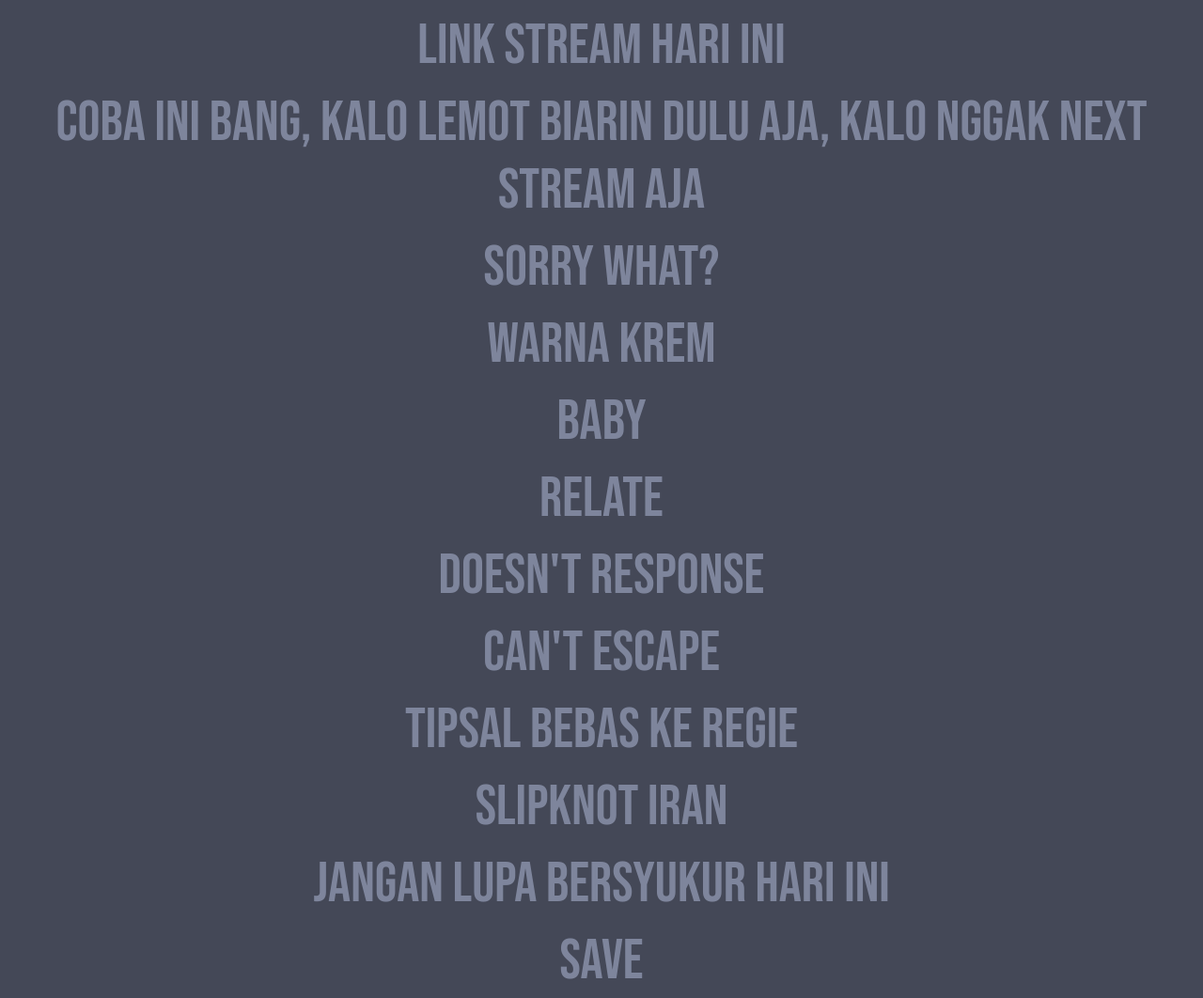
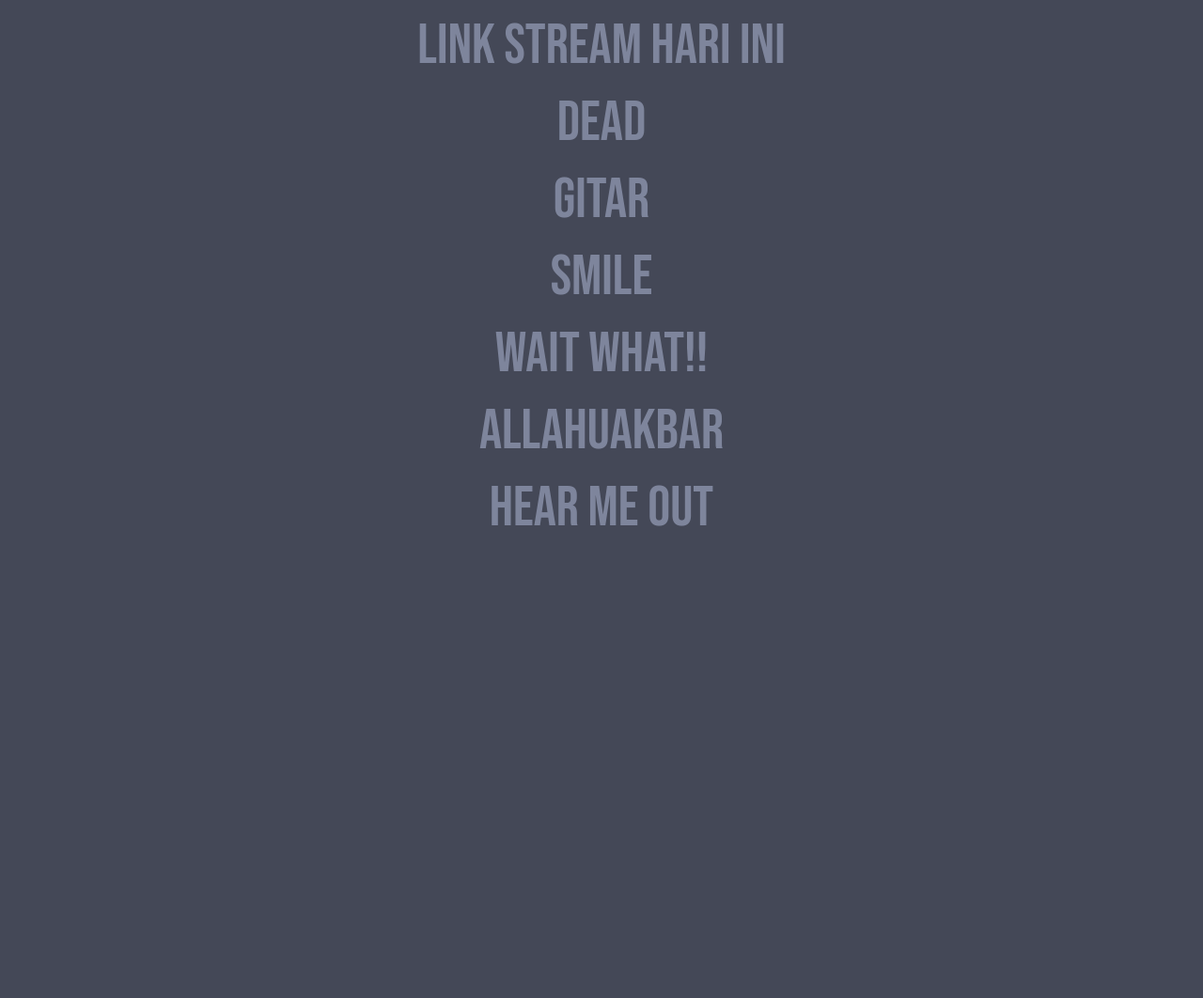
Before and after one commit to Stefanindito/MINDAM-RANDOM, a plain HTML site: page link.html in a window 1280 px wide. Shown: the part 117-1179 px from the top of the page at 94% size. Drawn offline with Linux system fonts and the light colour scheme.

Commit message:
Update link.html

```diff
--- a/link.html
+++ b/link.html
@@ -167,17 +167,12 @@
     </nav>
 <div class="links">
     <div class="contact">Link Stream Hari Ini</div>
-    <div class="contact"><a href="https://stefanindito.github.io/JKT48-Random-Game/" target="_blank"> Coba ini bang, kalo lemot biarin dulu aja, kalo nggak next stream aja</a></div>
-    <div class="contact"><a href="https://www.instagram.com/reel/C_3Z8E7y6Rh/?igsh=MW96YnBwYzd4cTU1cg==" target="_blank"> Sorry what?</a></div>
-    <div class="contact"><a href="https://www.instagram.com/reel/DAajpeipPi3/?igsh=MWNsYTY5OWZvdjByZg==" target="_blank">Warna krem</a></div>
-    <div class="contact"><a href="https://www.instagram.com/reel/DAbYFSeOn9m/?igsh=MTEwNTYzNXp4cDFybA==" target="_blank">Baby</a></div>
-    <div class="contact"><a href="https://www.instagram.com/reel/DAaCbaJOZvG/?igsh=ejJwbGV6d3lzOHpi" target="_blank"> Relate</a></div>
-    <div class="contact"><a href="https://www.instagram.com/reel/DALlcTlOMHr/?igsh=MWE4eG02bXRkcTBpeQ==" target="_blank"> Doesn't Response</a></div>
-    <div class="contact"><a href="https://www.instagram.com/reel/DAHwRGaRHyP/?igsh=aTVnOGhoaGtvcGhr" target="_blank"> Can't Escape</a></div>
-    <div class="contact"><a href="https://www.instagram.com/reel/C6idII8PqNk/?igsh=MWQzbWc1aTB1bDdsZw==/" target="_blank">tipsal bebas ke regie</a></div>
-    <div class="contact"><a href="https://www.instagram.com/reel/C-IQxvsAYPx/?igsh=OWtkbWQ1Z2Nudnl5" target="_blank">Slipknot Iran</a></div>
-    <div class="contact"><a href="https://www.instagram.com/reel/DANm7HYI2EI/?igsh=MXhhNzRsMDJicWg3" target="_blank">jangan lupa bersyukur hari ini</a></div>
-    <div class="contact"><a href="https://www.instagram.com/reel/DANg9bzME3m/?igsh=aW9ndnZxY2hna3Bt" target="_blank">Save</a></div>
+    <div class="contact"><a href="https://www.instagram.com/reel/C-pW7DVSoUF/?igsh=M21oa2ZweGg2bHpi" target="_blank">Dead</a></div>
+    <div class="contact"><a href="https://www.instagram.com/reel/DAXyD21s_Xe/?igsh=YTJtbG5rMnJza2Ix" target="_blank">gitar</a></div>
+    <div class="contact"><a href="https://www.instagram.com/reel/DB4lPZ-Cp9B/?igsh=MW42cmluNTE2bGFyNA==" target="_blank">smile</a></div>
+    <div class="contact"><a href="https://www.instagram.com/reel/DAtapooI__K/?igsh=dXllN3d6NjAyYWFz" target="_blank">wait what!!</a></div>
+    <div class="contact"><a href="https://www.instagram.com/reel/DAY1DhnojtS/?igsh=MWM5eW81dnIwM2UxNQ==" target="_blank"> Allahuakbar</a></div>
+    <div class="contact"><a href="https://www.instagram.com/reel/DBXYTZ8SgVp/?igsh=bmxkN3Rhb290dHB6" target="_blank">Hear me out</a></div>
 </div>
 
     </div>
```
